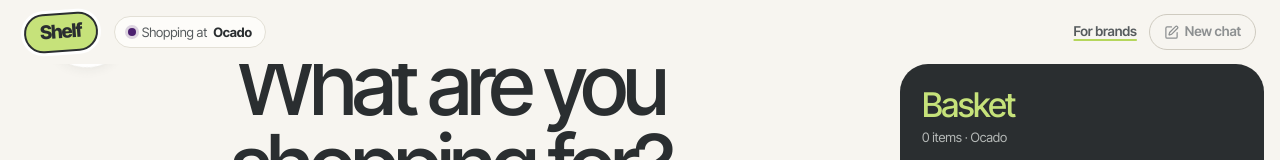
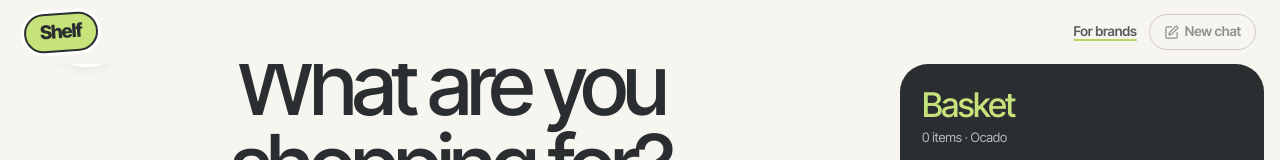
Before and after one commit to EthanYeung513/eatHack, a React (Vite) app in the folder web/: page / in a window 1280 px wide. Shown: the top 160 px of the page. Built offline with nearby package versions, Linux system fonts and the light colour scheme.

Commit message:
I removed the "Shopping at Ocado

```diff
--- a/web/src/components/Header.tsx
+++ b/web/src/components/Header.tsx
@@ -35,10 +35,6 @@ export function Header({
       >
         <Logo />
       </a>
-      <span className="retailer-pill">
-        <span className="retailer-dot" />
-        Shopping at <strong>Ocado</strong>
-      </span>
       <div className="topbar-actions">
         <a href="/dashboard" className="topbar-link hide-sm">
           For brands
--- a/web/src/styles.css
+++ b/web/src/styles.css
@@ -322,32 +322,8 @@ kbd {
   transform: rotate(-4deg);
 }
 
-.retailer-pill {
-  display: inline-flex;
-  flex-shrink: 0;
-  align-items: center;
-  gap: 6px;
-  white-space: nowrap;
-  height: 32px;
-  padding: 0 13px;
-  border-radius: 999px;
-  border: 1px solid var(--line);
-  background: var(--surface);
-  font-size: 13px;
-  color: var(--ink-2);
-}
-
-.retailer-pill strong {
-  color: var(--ink);
-}
-
-.retailer-dot {
-  width: 8px;
-  height: 8px;
-  border-radius: 50%;
-  background: var(--oc-primary);
-  box-shadow: 0 0 0 3px color-mix(in srgb, var(--oc-primary) 18%, transparent);
-}
+
+
 
 .topbar-actions {
   margin-left: auto;
@@ -424,14 +400,8 @@ kbd {
   }
 }
 
-@media (max-width: 760px) {
-  .retailer-pill {
-    display: none;
-  }
-}
 
 @media (max-width: 640px) {
-  .retailer-pill,
   .hide-sm {
     display: none;
   }
```
